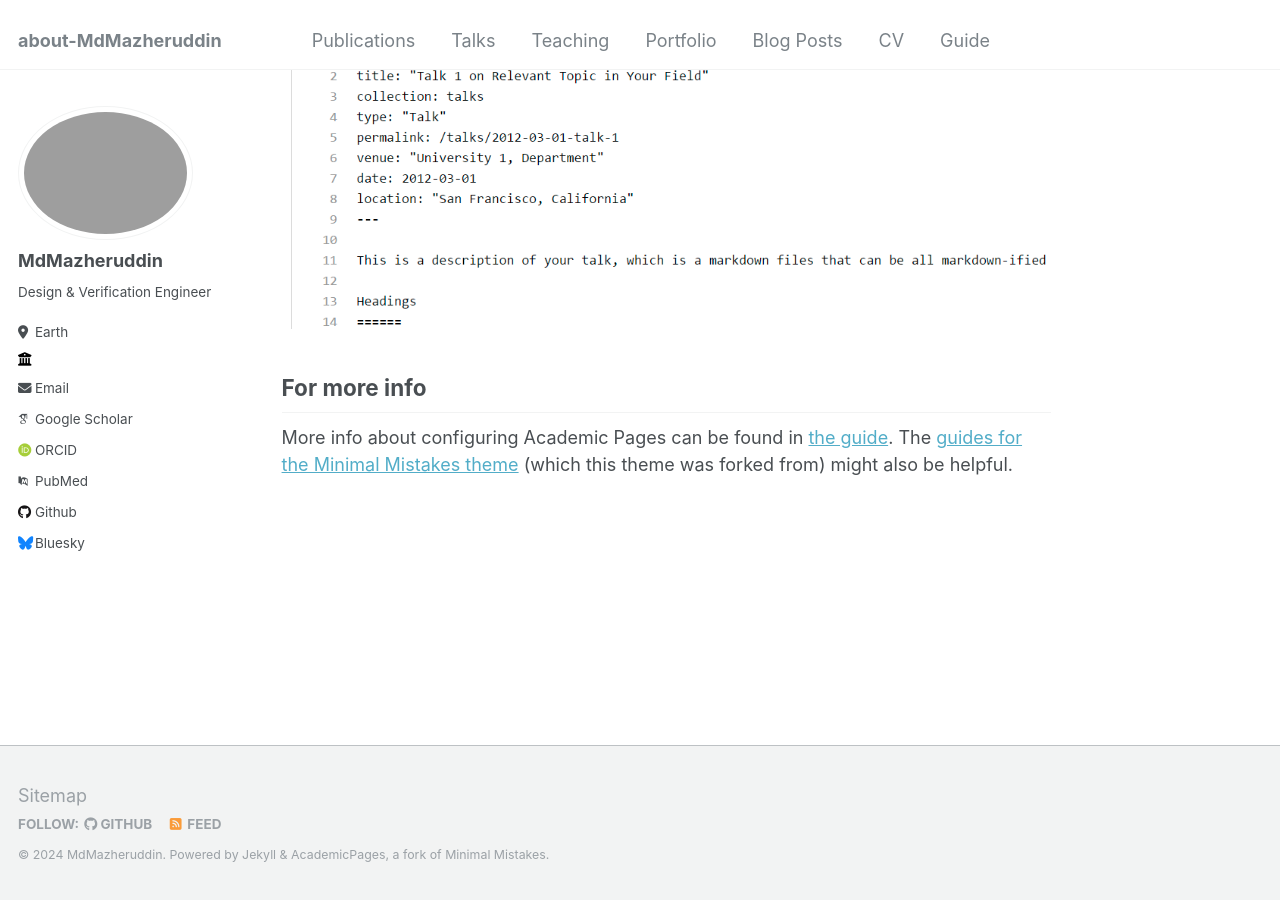
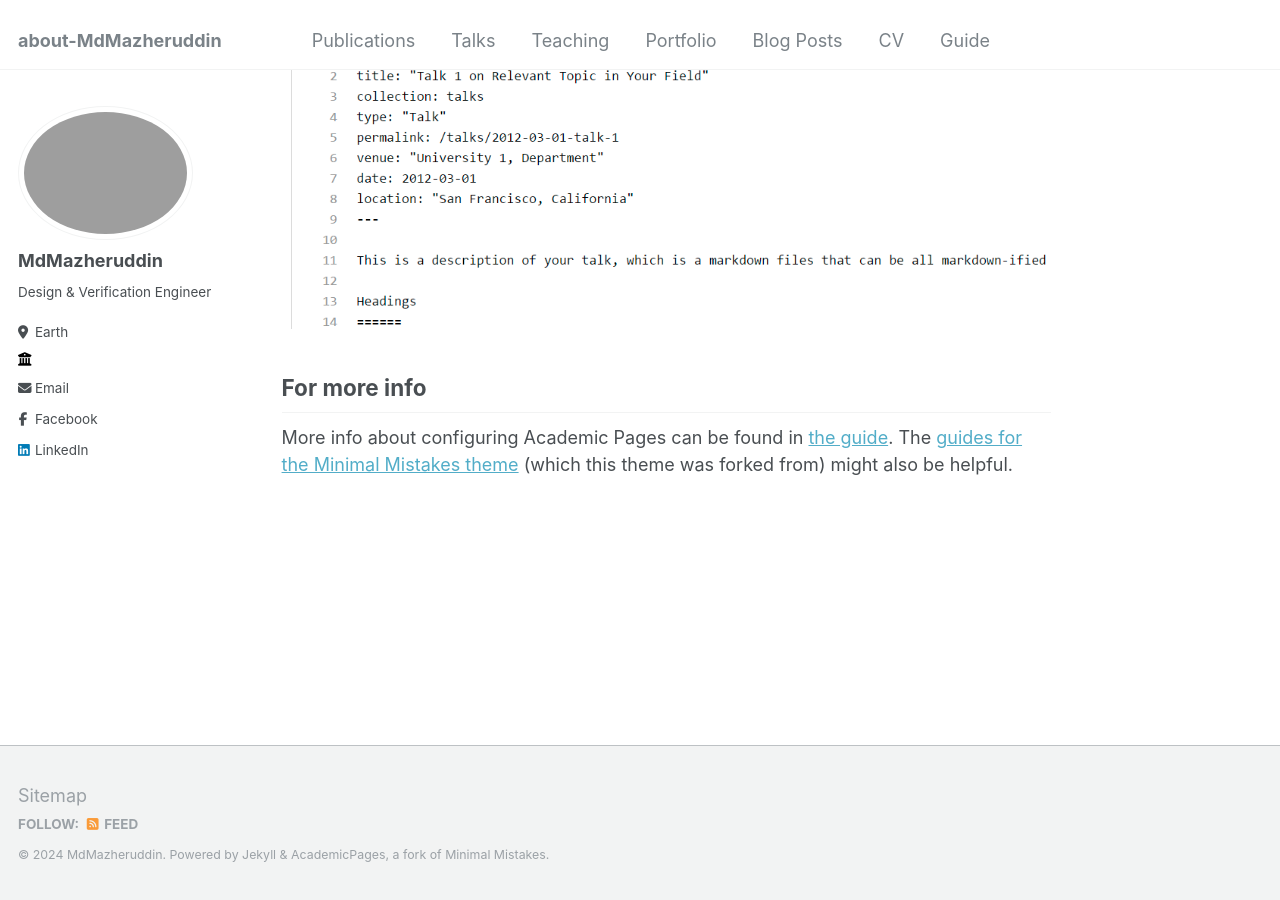
Before and after one commit to MdMazheruddin/MdMazheruddin.github.io, a Jekyll site: the page built from _pages/about.md, in a window 1280 px wide and 900 px high, scrolled down 2660 px. Built offline with Jekyll 4.4.1, drawn with Linux system fonts in a browser that asks for light colours; some web fonts are replaced; part of the change alters nothing that is shown.

Commit message:
Update _config.yml

```diff
--- a/_config.yml
+++ b/_config.yml
@@ -32,24 +32,24 @@ author:
 
   # Academic websites
   arxiv            : # URL - Update with the correct link to your profile
-  googlescholar    : "https://scholar.google.com/citations?user=PS_CX0AAAAAJ"
+  googlescholar    : # "https://scholar.google.com/citations?user=PS_CX0AAAAAJ"
   impactstory      : # URL
-  orcid            : "http://orcid.org/yourorcidurl"
+  orcid            : # "http://orcid.org/yourorcidurl"
   semantic         : # URL
-  pubmed           : "https://www.ncbi.nlm.nih.gov/pubmed/?term=john+snow"
+  pubmed           : # "https://www.ncbi.nlm.nih.gov/pubmed/?term=john+snow"
   researchgate     : # URL
 
   # Repositories and software development
   bitbucket        : # Username - Update with your username on the site
   codepen          : # Username
   dribbble         : # Username
-  github           : "academicpages"
+  github           : # "academicpages"
   kaggle           : # Username
   stackoverflow    : # User number or user number and name (i.e., use "1" or "1/jeff-atwood")
 
   # Social media
-  bluesky          : "bsky.app" # Replace this with you Bluesky username
-  facebook         : # Username
+  bluesky          : # "bsky.app" # Replace this with you Bluesky username
+  facebook         : "https://www.facebook.com/robezher.robe/"
   flickr           : # Username
   foursquare       : # Username
   goodreads        : # Username
@@ -57,7 +57,7 @@ author:
   keybase          : # Username
   instagram        : # Username
   lastfm           : # Username
-  linkedin         : # Username
+  linkedin         : " https://www.linkedin.com/in/mohammed-mazheruddin-14a480255/"
   mastodon         : # URL
   medium           : # URL
   pinterest        : # Username
@@ -101,7 +101,7 @@ staticman:
   path                   : "_data/comments/{options.slug}"
   requiredFields         : ['name', 'email', 'message']
   transforms:
-    email                : "md5"
+    email                : "mazhermohammed55@gmail.com"
   generatedFields:
     date:
       type               : "date"
@@ -121,7 +121,7 @@ yandex_site_verification :
 
 # Social Sharing
 twitter:
-  username               : &twitter
+  username               : # &twitter
 facebook:
   username               :
   app_id                 :
```
